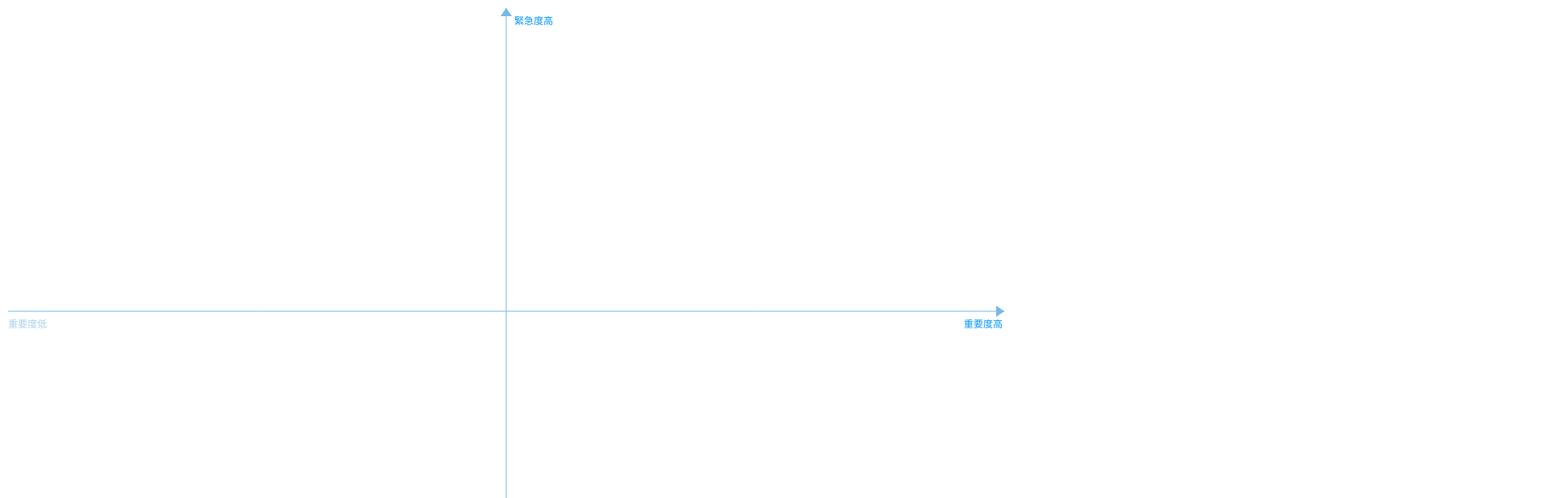
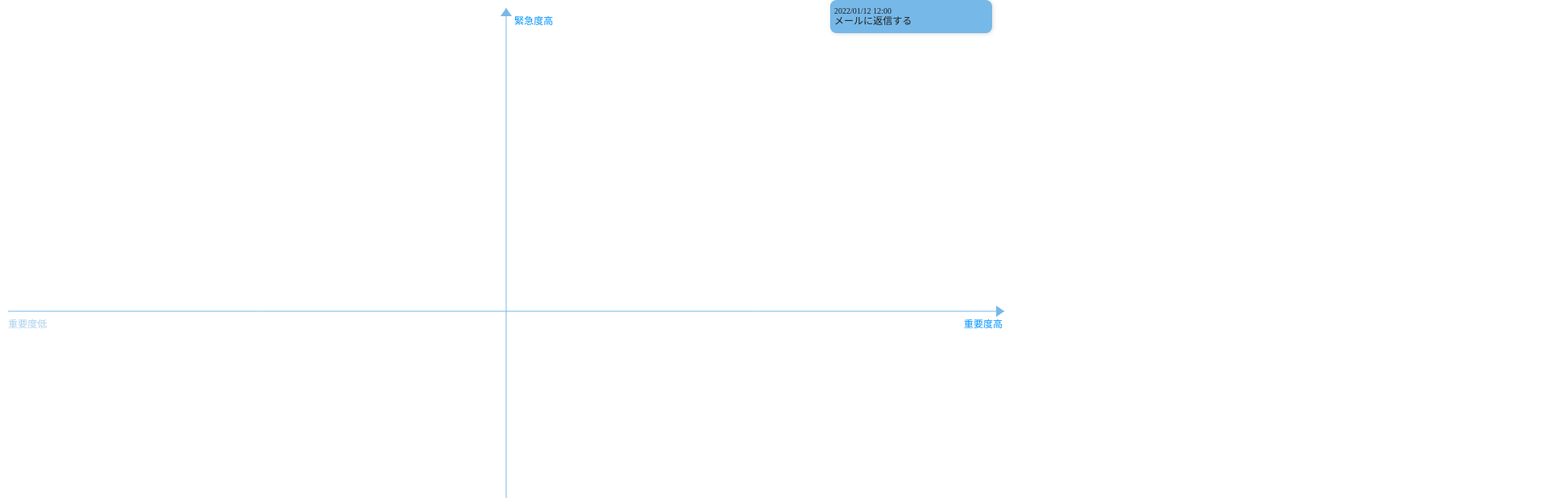
Before and after one commit to ochio/todo-table, a website built with webpack: page src/index.html in a window 1280 px wide. Shown: the top 616 px of the page at 81% size, 1920 px wide, since content can reach past the window. Built offline with nearby package versions, Linux system fonts and the light colour scheme; data requests are answered from the project's data file.

Commit message:
feat: locate card

```diff
--- a/src/index.html
+++ b/src/index.html
@@ -8,7 +8,7 @@
 	</head>
 	<body>
 		<template id="template">
-			<div class="card js-card" data-id="-1" data-level="high" data-importance="-1">
+			<div class="card js-card" data-id="-1" data-level="high" data-importance="-1" data-top="0" data-left="0">
 				<p class="card__limit" data-js="limit"></p>
 				<p class="card__title" data-js="title"></p>
 			</div>
--- a/src/script/index.ts
+++ b/src/script/index.ts
@@ -5,11 +5,13 @@ import drag from './lib/drag';
 import fetchTodo from './lib/fetchTodo';
 import generateCard from './lib/generateCard';
 import insertProperty from './lib/insertProperty';
+import locate from './lib/locate';
 
 async function init() {
 	const todos: Todo[] = await fetchTodo();
 	const extendedTodos: PropertyAddedTodo[] = await insertProperty(todos);
 	generateCard(extendedTodos);
+	locate(todos.length);
 	drag(todos.length);
 
 	chart;
--- a/src/script/lib/generateCard.ts
+++ b/src/script/lib/generateCard.ts
@@ -14,11 +14,7 @@ async function generateCard(todos: PropertyAddedTodo[]) {
 			if (clone == null) throw new Error('no clone');
 			const todo: CardInfo = {
 				key: i,
-				id: todos[i].id,
-				title: todos[i].title,
-				limit: todos[i].limit,
-				level: todos[i].level,
-				importance: todos[i].importance,
+				...todos[i],
 			};
 
 			const addedClone = addDataToDOM(clone, todo);
@@ -33,9 +29,11 @@ async function generateCard(todos: PropertyAddedTodo[]) {
 
 function addDataToDOM(clone: DocumentFragment, data: CardInfo) {
 	clone.querySelector('[data-id="-1"]')!.id = `card${data.key}`;
+	(clone.querySelector('[data-id="-1"]')! as HTMLElement).dataset.top = data.top;
+	(clone.querySelector('[data-id="-1"]')! as HTMLElement).dataset.left = data.left;
 	(clone.querySelector('[data-id="-1"]')! as HTMLElement).dataset.id = data.id;
 	(clone.querySelector('[data-level="high"]')! as HTMLElement).dataset.level = data.level;
-	(clone.querySelector('[data-importance="-1"]')! as HTMLElement).dataset.importance = String(data.importance);
+	(clone.querySelector('[data-importance="-1"]')! as HTMLElement).dataset.importance = data.importance.toString();
 	clone.querySelector('[data-js="title"]')!.textContent = data.title;
 	clone.querySelector('[data-js="limit"]')!.textContent = data.limit;
 
--- a/src/script/lib/insertProperty.ts
+++ b/src/script/lib/insertProperty.ts
@@ -51,7 +51,7 @@ function insertLocation(todos: Todo[]) {
 		const diff = FURTHER_DATE - NEAREST_DATE;
 		const separation = Math.floor(CANVAS_HEIGHT / diff);
 
-		return (new Date(todos[i].limit).getTime() / FURTHER_DATE) * 10 * separation;
+		return (new Date(todo.limit).getTime() / FURTHER_DATE) * 10 * separation;
 	}
 }
 
--- /dev/null
+++ b/src/script/lib/locate.ts
@@ -0,0 +1,11 @@
+function locate(todoLength: number) {
+	const todoCards = document.querySelectorAll<HTMLElement>('[data-id]');
+	for (let i = 0; i < todoLength; i++) {
+		const card = todoCards[i];
+		console.log(card.dataset);
+		card.style.top = (card.dataset.top || '0') + 'px';
+		card.style.left = (card.dataset.left || '0') + 'px';
+	}
+}
+
+export default locate;
--- a/src/style/index.scss
+++ b/src/style/index.scss
@@ -5,7 +5,7 @@
 }
 
 .card {
-	// position: absolute;
+	position: absolute;
 	width: 200px;
 	padding: 8px 0px 8px 5px;
 	border-radius: 8px;
```
Also changed, not shown: src/@type/index.d.ts (+6 -7 lines).
